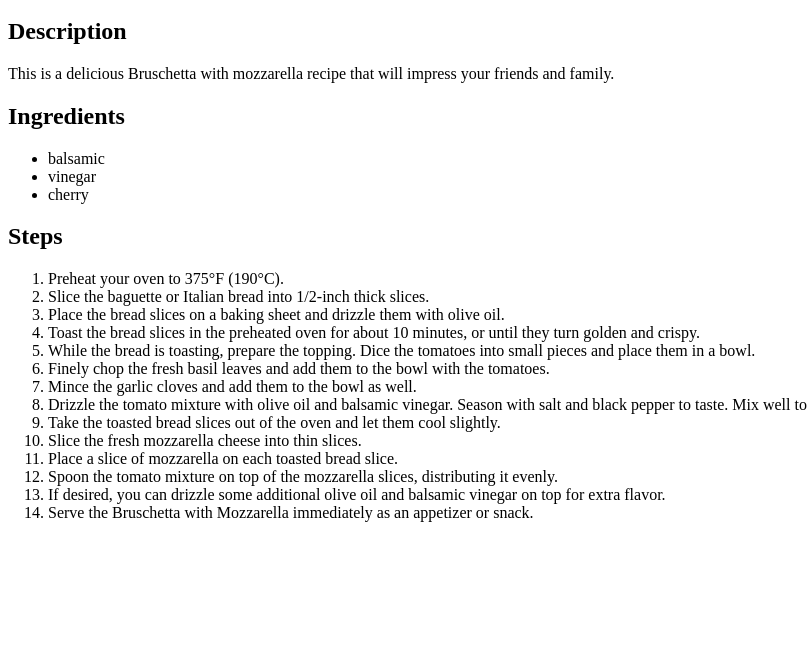
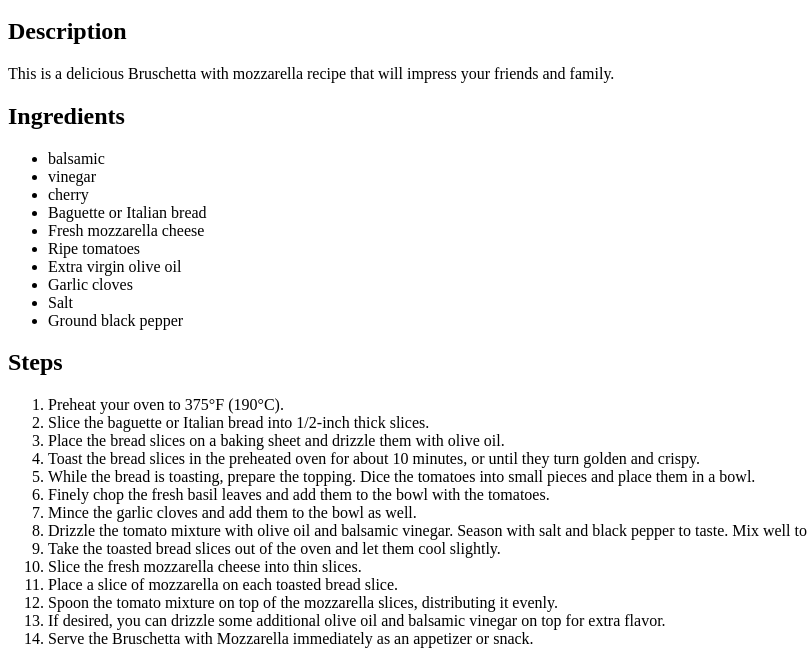
Before and after one commit to fred15489/Odin-recipes, a plain HTML site: page index.html in a window 1280 px wide. Shown: the part 440-1091 px from the top of the page, without its empty margins (0-810 px from the left). Before the commit the page ends 978 px from the top, so only its background shows below. Drawn offline with Linux system fonts and the light colour scheme.

Commit message:
Update index.html

```diff
--- a/index.html
+++ b/index.html
@@ -19,6 +19,13 @@
     <li>balsamic</li>
     <li>vinegar</li>
     <li>cherry</li>
+     <li>Baguette or Italian bread</li>
+    <li>Fresh mozzarella cheese</li>
+    <li>Ripe tomatoes</li>
+    <li>Extra virgin olive oil</li>
+    <li>Garlic cloves</li>
+    <li>Salt</li>
+    <li>Ground black pepper</li>
   </ul>
   <h2>Steps</h2>
   <ol>
```
